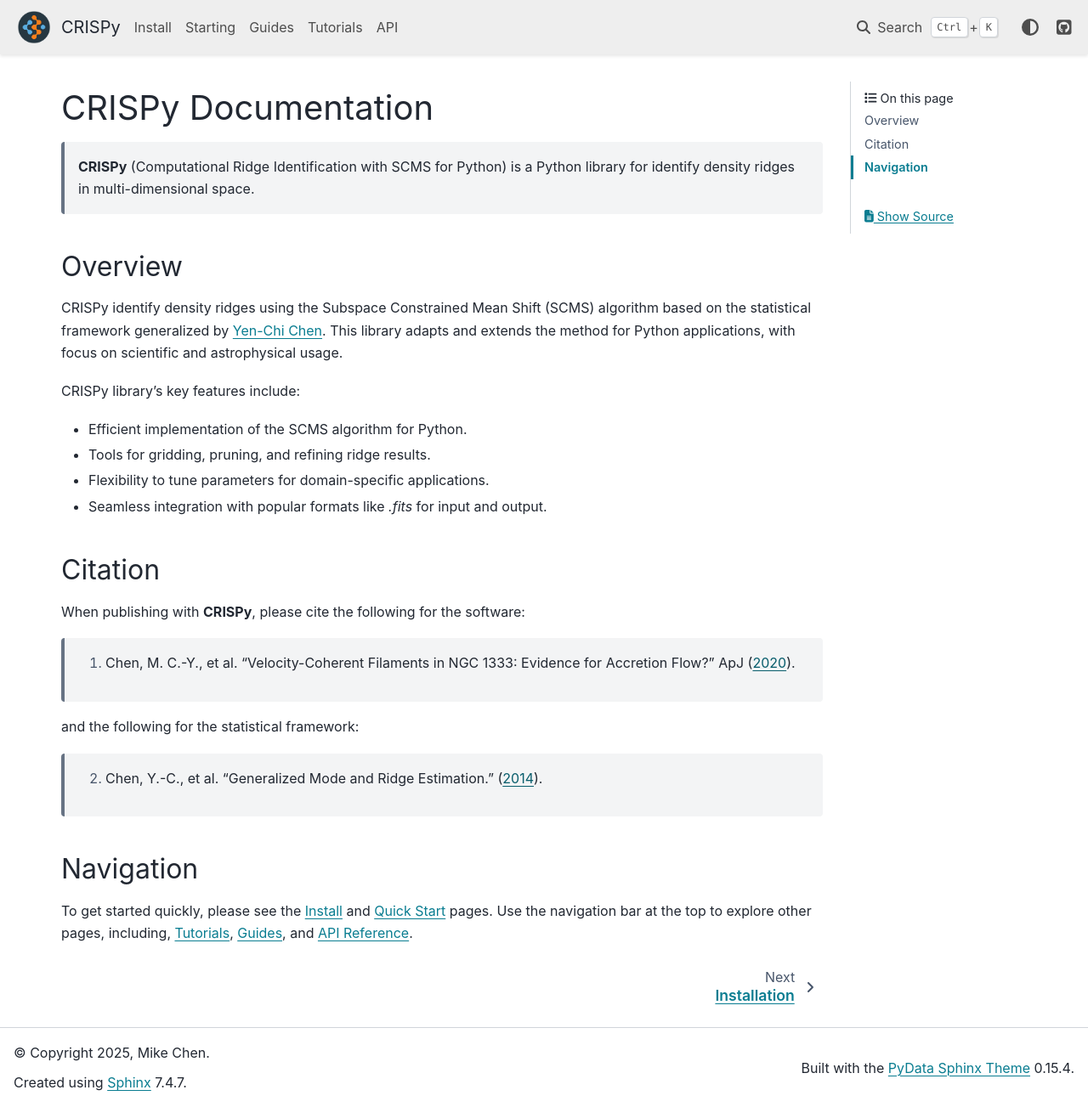
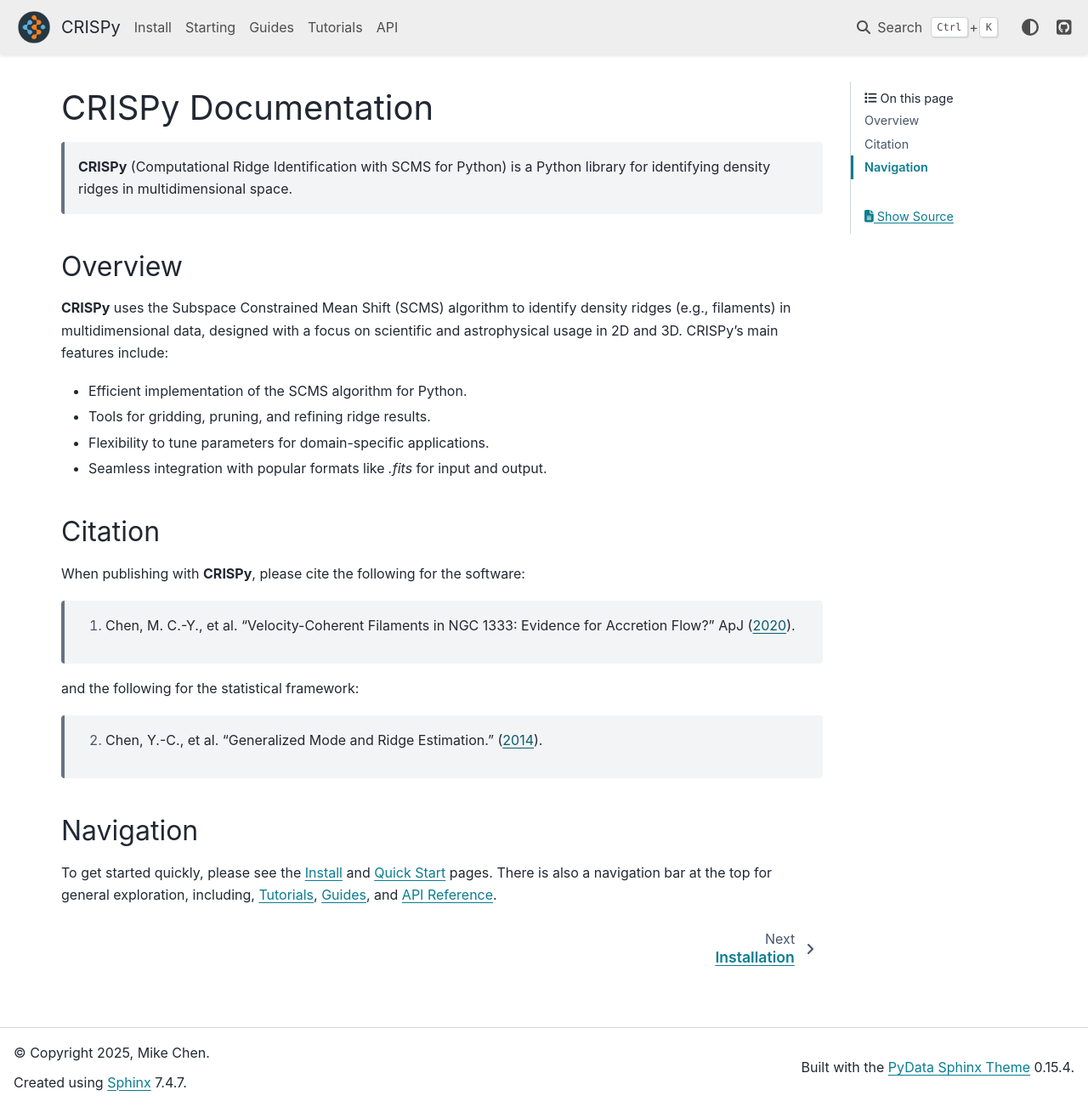
Before and after one commit to mcyc/crispy, a Sphinx documentation site: the page built from docs/source/index.rst, in a window 1280 px wide and 1303 px high. Shown: the whole window at 85% size. Built offline with Sphinx 7.4.7 and the PyData theme 0.15.4, drawn with Linux system fonts in a browser that asks for light colours.

Commit message:
Updates to RTD's index.rst and README.md

```diff
--- a/docs/source/index.rst
+++ b/docs/source/index.rst
@@ -1,19 +1,16 @@
 CRISPy Documentation
 ====================
 
-    **CRISPy** (Computational Ridge Identification with SCMS for Python) is a Python library for identify density
-    ridges in multi-dimensional space.
+    **CRISPy** (Computational Ridge Identification with SCMS for Python) is a Python library for identifying density
+    ridges in multidimensional space.
 
 
 Overview
 ---------------------
 
-CRISPy identify density ridges using the Subspace Constrained Mean Shift (SCMS) algorithm based on the
-statistical framework generalized by `Yen-Chi Chen <http://faculty.washington.edu/yenchic/>`_.
-This library adapts and extends the method for Python
-applications, with focus on scientific and astrophysical usage.
-
-CRISPy library's key features include:
+**CRISPy** uses the Subspace Constrained Mean Shift (SCMS) algorithm to identify density ridges
+(e.g., filaments) in multidimensional data, designed with a focus on scientific and astrophysical usage in
+2D and 3D. CRISPy's main features include:
 
 - Efficient implementation of the SCMS algorithm for Python.
 - Tools for gridding, pruning, and refining ridge results.
@@ -35,7 +32,7 @@
 Navigation
 ---------------------
 To get started quickly, please see the :doc:`Install <installation>` and :doc:`Quick Start <quick_start>` pages.
-Use the navigation bar at the top to explore other pages, including,
+There is also a navigation bar at the top for general exploration, including,
 :doc:`Tutorials <tutorials/index>`, :doc:`Guides <guides>`, and :doc:`API Reference <api/index>`.
 
 .. toctree::
```
Also changed, not shown: README.md (+4 -4 lines).
